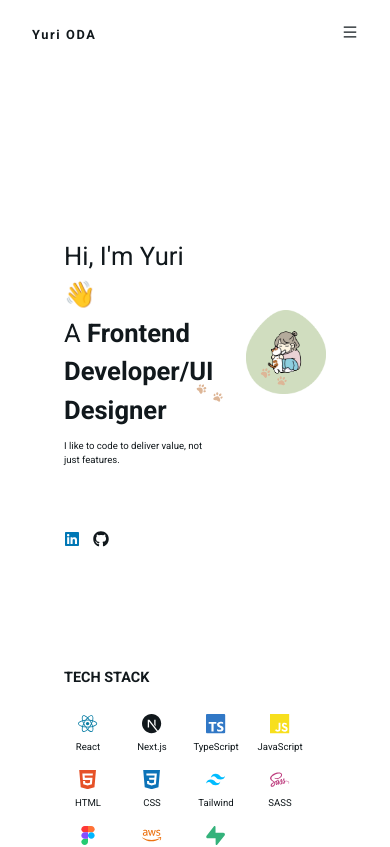
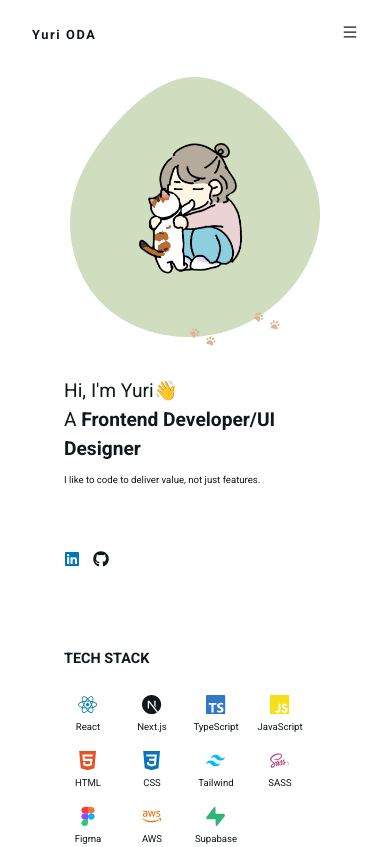
Before and after one commit to LilyCalico/portfolio-ver2, a Next.js app: page / in a window 390 px wide. Shown: the top 847 px of the page. Built offline with nearby package versions, Linux system fonts and the light colour scheme.

Commit message:
feat: Update top for smaller screen

```diff
--- a/components/Top.tsx
+++ b/components/Top.tsx
@@ -2,6 +2,8 @@ import Image from "next/image";
 import Link from "next/link";
 import { useEffect, useState } from "react";
 import { FaGithub, FaLinkedin, FaPaw } from "react-icons/fa";
+
+import { cn } from "../lib/cn";
 
 const PAW_MARKS = [
   {
@@ -41,10 +43,19 @@ export default function Top() {
   return (
     <section
       id="top"
-      className="flex items-center justify-between gap-16 mb-[5rem]"
+      className={cn(
+        "flex flex-col items-center",
+        "md:flex-row md:justify-between md:gap-16 md:mb-[5rem]",
+      )}
     >
-      <div className="hero-intro-left">
-        <div className="mt-80 text-[3.2rem]">
+      {/* 紹介文 */}
+      <div
+        className={cn(
+          "hero-intro-left order-2 md:order-1",
+          "mt-[5rem] md:mt-[20rem]",
+        )}
+      >
+        <div className="text-[2.4rem] md:text-[3.2rem]">
           <h1>Hi, I'm Yuri👋</h1>
           <h1>
             A <span className="font-bold">Frontend Developer/UI Designer</span>
@@ -72,13 +83,15 @@ export default function Top() {
           </Link>
         </div>
       </div>
-      <div className="hero-intro-right relative">
+
+      {/* 写真 */}
+      <div className="hero-intro-right relative order-1 md:order-2">
         <Image
           src="/img/blob-illust.png"
           alt="Yuri and her cat illustration"
           width={250}
           height={260}
-          className="mt-40"
+          className="md:mt-40"
         />
         {PAW_MARKS.map((paw, index) => {
           const isVisible = visibleCount !== 0 && index < visibleCount;
```
